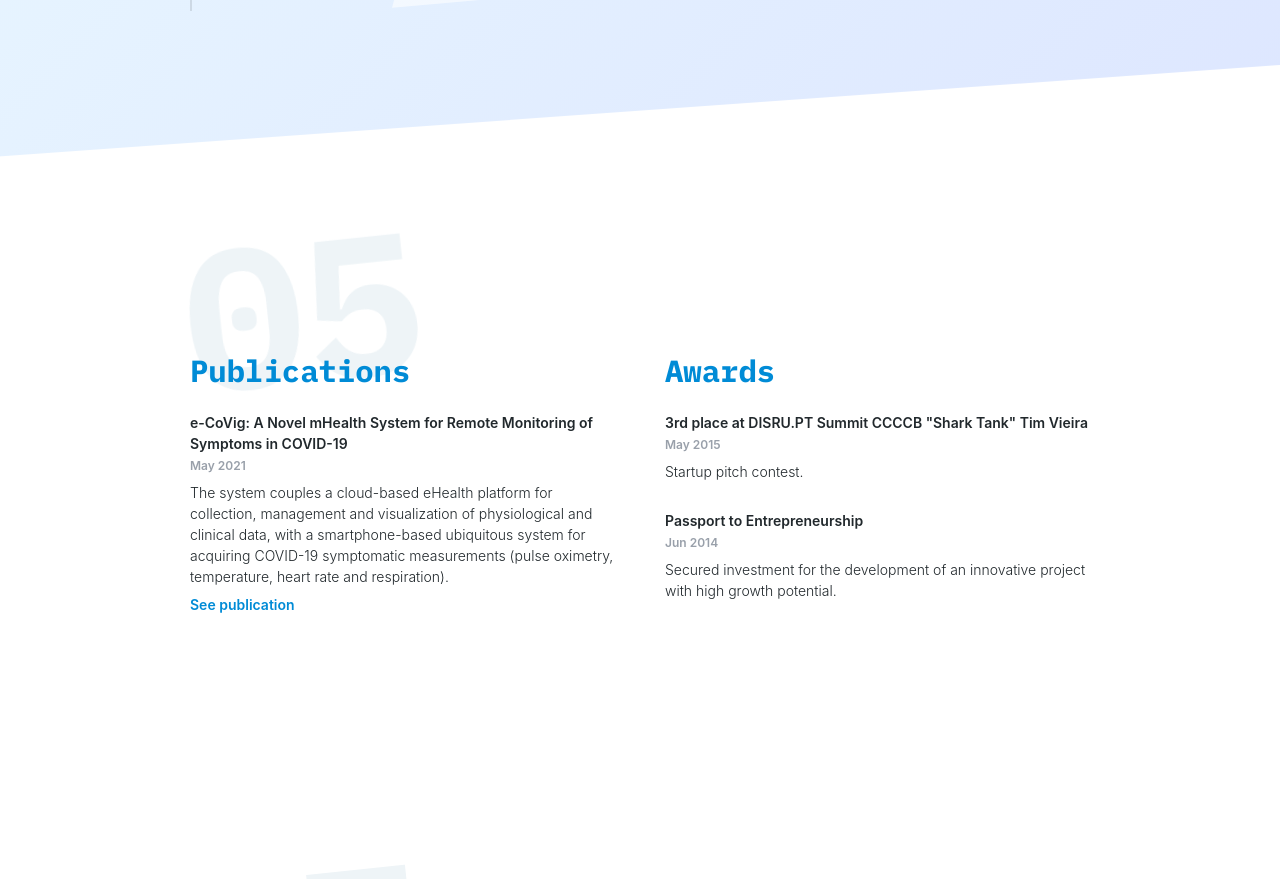
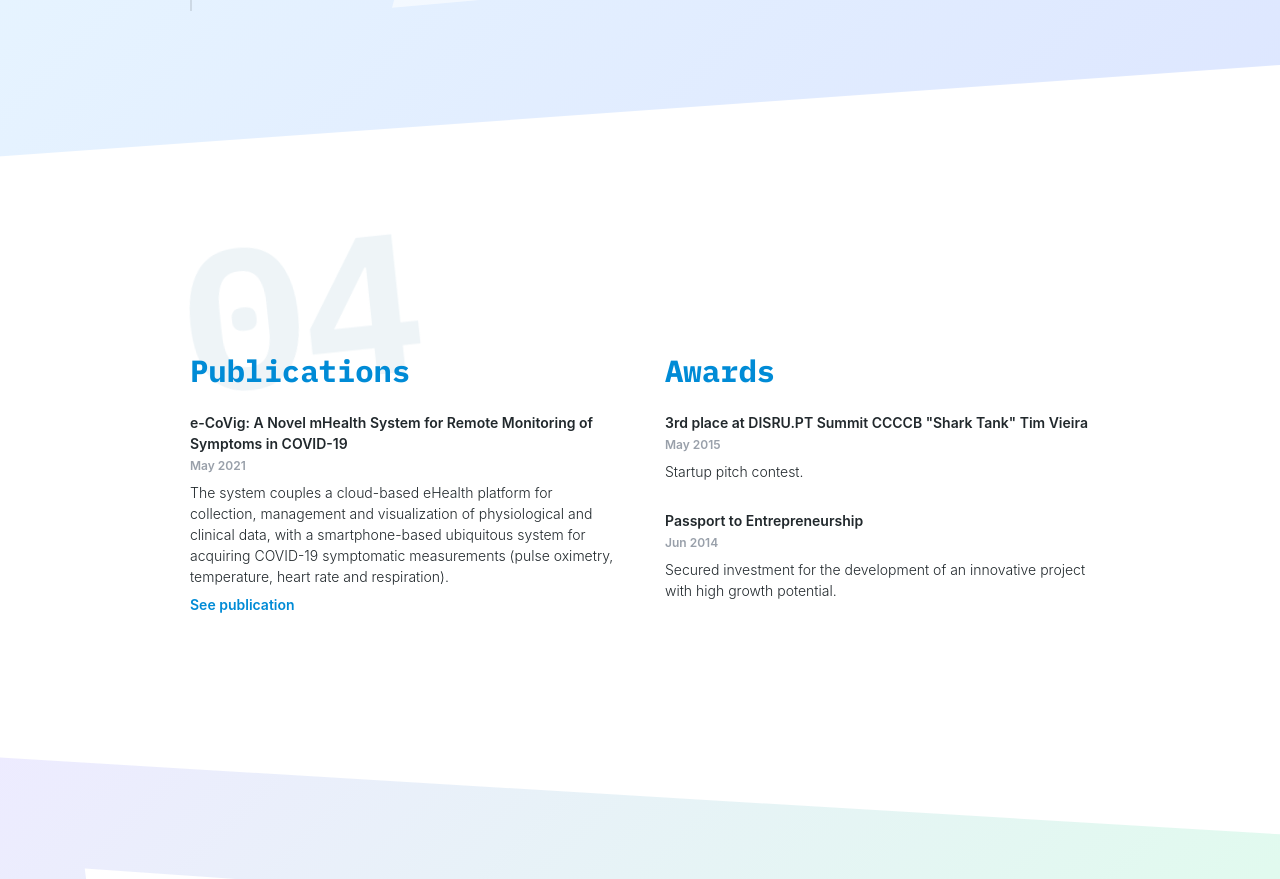
Before and after one commit to luismarques-io/luismarques-io.github.io, a Jekyll site: the page built from index.markdown, in a window 1280 px wide. Shown: the part 3067-3946 px from the top of the page. Built offline with Jekyll 4.4.1, drawn with Linux system fonts in a browser that asks for light colours; nearby versions of some CDN libraries; some web fonts are replaced; some of the changed text lies outside the part shown.

Commit message:
style testemonials

```diff
--- a/_includes/publications.html
+++ b/_includes/publications.html
@@ -1,6 +1,6 @@
 <div class="section__title">
     <div class="section__title__textback">
-        <span class="textback__rotate__left">05</span>
+        <span class="textback__rotate__left">04</span>
     </div>
     <h2>Publications</h2>
 </div>
--- a/_includes/testemonials.html
+++ b/_includes/testemonials.html
@@ -1,12 +1,12 @@
-<div class="section__title">
+<!-- <div class="section__title">
     <div class="section__title__textback">
         <span class="textback__rotate__left">07</span>
     </div>
     <h2>What People Say About Me</h2>
-</div>
+</div> -->
 
-<div class="section__content inner">
-    <div class="testemonial">
+<div class="section__content inner scrollreveal__frombottom scrollreveal__delay25">
+    <div class="testemonial scrollreveal__fromleft scrollreveal__delay05">
         <div class="testemonial__person">
             <div class="testemonial__person__photo">
                 <img src="http://brainanswer.pt/website/img/team/Hugo%20Silva.jpg" alt="Hugo Silva">
@@ -20,7 +20,7 @@
             "Lorem ipsum dolor sit amet consectetur adipisicing elit..."
         </p>
     </div>
-    <div class="testemonial">
+    <div class="testemonial scrollreveal__fromleft scrollreveal__delay05">
         <div class="testemonial__person">
             <div class="testemonial__person__photo">
                 <img src="http://brainanswer.pt/website/img/team/Hugo%20Silva.jpg" alt="Hugo Silva">
@@ -34,21 +34,7 @@
             "Lorem ipsum dolor sit amet consectetur adipisicing elit..."
         </p>
     </div>
-    <div class="testemonial">
-        <div class="testemonial__person">
-            <div class="testemonial__person__photo">
-                <img src="http://brainanswer.pt/website/img/team/Hugo%20Silva.jpg" alt="Hugo Silva">
-            </div>
-            <div class="testemonial__person__info">
-                <div class="testemonial__name">Hugo Silva</div>
-                <div class="testemonial__title">Chief Innovation Officer at PLUX</div>
-            </div>
-        </div>
-        <p class="testemonial__description">
-            "Lorem ipsum dolor sit amet consectetur adipisicing elit..."
-        </p>
-    </div>
-    <div class="testemonial">
+    <div class="testemonial scrollreveal__fromleft scrollreveal__delay05">
         <div class="testemonial__person">
             <div class="testemonial__person__photo">
                 <img src="http://brainanswer.pt/website/img/team/Hugo%20Silva.jpg" alt="Hugo Silva">
--- a/_layouts/home.html
+++ b/_layouts/home.html
@@ -60,11 +60,25 @@
         </div>
     </section>
 
-    <section id="testemonials" class="section">
-        <div class="grid-wrap scrollreveal">
+    <section id="testemonials" class="section scrollreveal">
+        <div class="custom-shape-divider-top-1627644447">
+            <svg data-name="Layer 1" xmlns="http://www.w3.org/2000/svg" viewBox="0 0 1200 120"
+                preserveAspectRatio="none">
+                <path d="M1200 120L0 16.48 0 0 1200 0 1200 120z" class="shape-fill"></path>
+            </svg>
+        </div>
+        <div class="grid-wrap">
             {% include testemonials.html %}
         </div>
+        <div class="custom-shape-divider-bottom-1627645132">
+            <svg data-name="Layer 1" xmlns="http://www.w3.org/2000/svg" viewBox="0 0 1200 120"
+                preserveAspectRatio="none">
+                <path d="M1200 120L0 16.48 0 0 1200 0 1200 120z" class="shape-fill"></path>
+            </svg>
+        </div>
     </section>
+
+    <br /><br /><br /><br /><br /><br /><br /><br /><br /><br /><br /><br />
 
     <!-- <ul>
         {% for post in site.posts %}
--- a/_sass/partials/_scrollreveal.scss
+++ b/_sass/partials/_scrollreveal.scss
@@ -73,6 +73,11 @@
 	transition-delay: 0.5s;
 }
 
+.scrollreveal.scrollreveal__active.scrollreveal__delay075,
+.scrollreveal.scrollreveal__active .scrollreveal__delay075 {
+	transition-delay: 0.75s;
+}
+
 .scrollreveal.scrollreveal__active.scrollreveal__delay1,
 .scrollreveal.scrollreveal__active .scrollreveal__delay1 {
 	transition-delay: 1s;
--- a/_sass/partials/_shapedivider.scss
+++ b/_sass/partials/_shapedivider.scss
@@ -43,3 +43,48 @@
 .custom-shape-divider-bottom-1627425036 .shape-fill {
 	fill: #ffffff;
 }
+
+// Page divider 3
+
+.custom-shape-divider-top-1627644447 {
+	position: absolute;
+	top: 0;
+	left: 0;
+	width: 100%;
+	overflow: hidden;
+	line-height: 0;
+}
+
+.custom-shape-divider-top-1627644447 svg {
+	position: relative;
+	display: block;
+	width: calc(119% + 1.3px);
+	height: 106px;
+}
+
+.custom-shape-divider-top-1627644447 .shape-fill {
+	fill: #ffffff;
+}
+
+// Page divider 4
+
+.custom-shape-divider-bottom-1627645132 {
+	position: absolute;
+	bottom: 0;
+	left: 0;
+	width: 100%;
+	overflow: hidden;
+	line-height: 0;
+	transform: rotate(180deg);
+}
+
+.custom-shape-divider-bottom-1627645132 svg {
+	position: relative;
+	display: block;
+	width: calc(119% + 1.3px);
+	height: 106px;
+}
+
+.custom-shape-divider-bottom-1627645132 .shape-fill {
+	fill: #ffffff;
+}
--- a/_sass/partials/_testemonials.scss
+++ b/_sass/partials/_testemonials.scss
@@ -1,3 +1,11 @@
+#testemonials {
+	background: var(--lightest-blue);
+	background: linear-gradient(136deg, #edebff, #ddffe9);
+	margin-top: -60px;
+
+	padding: 160px 0px 220px 0px;
+}
+
 #testemonials .inner {
 	display: grid;
 	grid-template-columns: 2fr 2fr 2fr;
@@ -11,7 +19,26 @@
 	}
 }
 
+#testemonials .inner {
+	//margin-top: -40px;
+}
+#testemonials .inner::before {
+	content: "";
+	background-color: #fff;
+	position: absolute;
+	top: -40%;
+	//top: -100px;
+	left: -10%;
+	width: 120%;
+	height: 180%;
+	//transform: rotate(4deg);
+	//transform: rotate(-1deg) skew(15deg, 5deg) translate(0px, 10px);
+	transform: rotate(-1deg) skew(6deg, 5deg) translate(0px, 10px);
+	box-shadow: 30px 30px 0 -10px rgba(255, 255, 255, 0.6);
+}
+
 .testemonial {
+	position: relative;
 	font-size: var(--fz-sm);
 	&__person {
 		display: flex;
```
